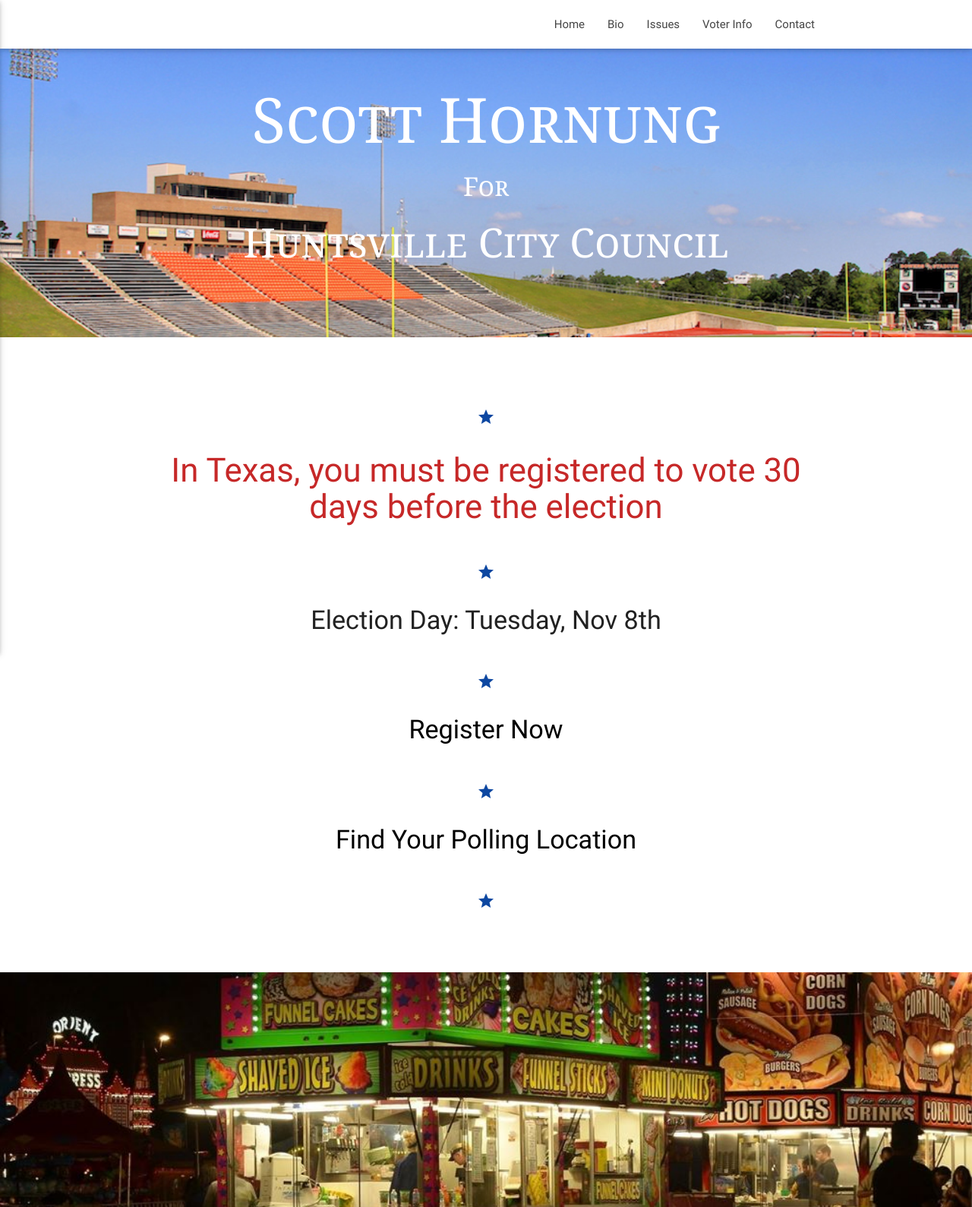
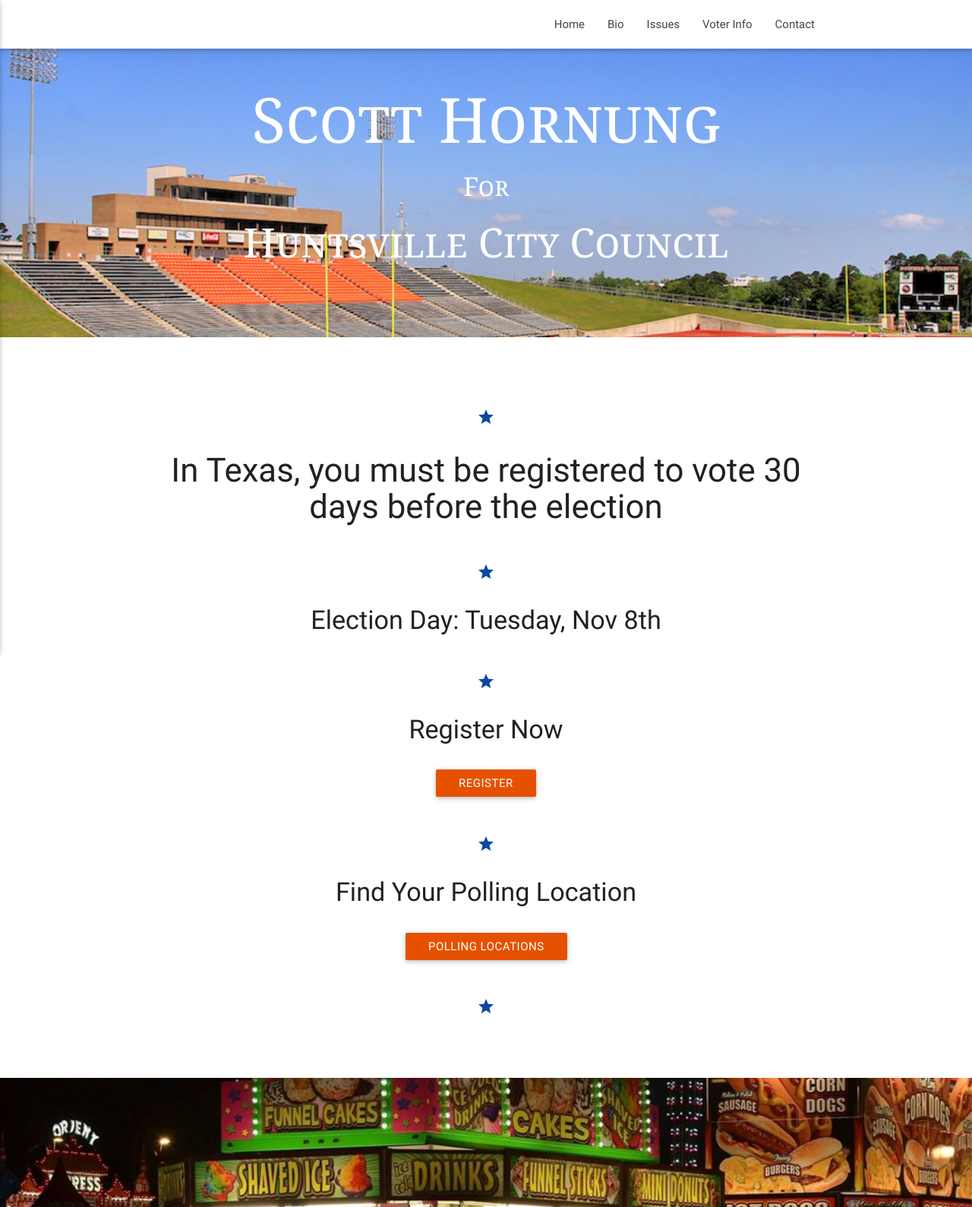
Before and after one commit to jameshornung/scottForCouncil, a PHP site: page /voters.html in a window 1280 px wide. Shown: the top 1589 px of the page at 76% size. Run offline with PHP 8.4, Linux system fonts and the light colour scheme; some libraries are stand-ins or nearby versions.

Commit message:
added buttons for links on voter info page

```diff
--- a/contact.html
+++ b/contact.html
@@ -107,7 +107,7 @@
         <p class="lime-text text-accent-2 bold center v-align-center">Vote Scott Hornung for Huntsville City Council</p>
       </div>
     </div>
-  </footer>
+  </footer>s
 
 
   <!--  Scripts-->
--- a/css/style.css
+++ b/css/style.css
@@ -162,12 +162,13 @@ VOTER INFO
   margin-top: 70px;
 }
 
-#register{
-  color: black;
+.btn{
+  margin-top: 20px;
+  background-color: #e65100;
 }
 
-#register:hover{
-  color: blue;
+.btn:hover{
+  background-color: #e65100;
 }
 
 /*+++++++++++
--- a/index.html
+++ b/index.html
@@ -140,7 +140,6 @@
           <p class="grey-text text-lighten-4">Follow me on facebook for breaking campaign news and to find ways you can be involved in keeping our city great for generations to come.</p>
           <img src="images/facebook.png" alt="facebook link" id="fbLink" class="hoverable">
 
-
         </div>
         <div class="col l4 s12">
           <div>
--- a/voters.html
+++ b/voters.html
@@ -53,15 +53,22 @@
   </div>
 
   <div class="container">
-    <div id="voterGuide">
+    <div id="voterGuide" class="center">
       <h2 class="center blue-text text-darken-4"><i class="material-icons">grade</i></h2>
-      <h3 class="center bold red-text text-darken-3">In Texas, you must be registered to vote 30 days before the election</h3>
+      <h3 class="center bold">In Texas, you must be registered to vote 30 days before the election</h3>
       <h2 class="center blue-text text-darken-4"><i class="material-icons">grade</i></h2>
       <h4 class="center bold">Election Day: Tuesday, Nov 8th</h4>
+
       <h2 class="center blue-text text-darken-4"><i class="material-icons">grade</i></h2>
-      <a href="http://www.votetexas.gov/register-to-vote/" target="_blank"><h4 class="center" id="register">Register Now</h4>
+
+      <h4 class="center">Register Now</h4>
+      <a class="waves-effect waves-light btn center" href="http://www.votetexas.gov/register-to-vote/" target="_blank">Register</a>
+
       <h2 class="center blue-text text-darken-4"><i class="material-icons">grade</i></h2>
-       <a href="http://www.co.walker.tx.us/department/division.php?fDD=25-113" target="_blank"><h4 class="center" id="register">Find Your Polling Location</h4>
+
+      <h4 class="center">Find Your Polling Location</h4>
+      <a class="waves-effect waves-light btn" href="http://www.co.walker.tx.us/department/division.php?fDD=25-113" target="_blank">Polling Locations</a>
+
       <h2 class="center blue-text text-darken-4"><i class="material-icons">grade</i></h2>
     </div>
   </div>
```
